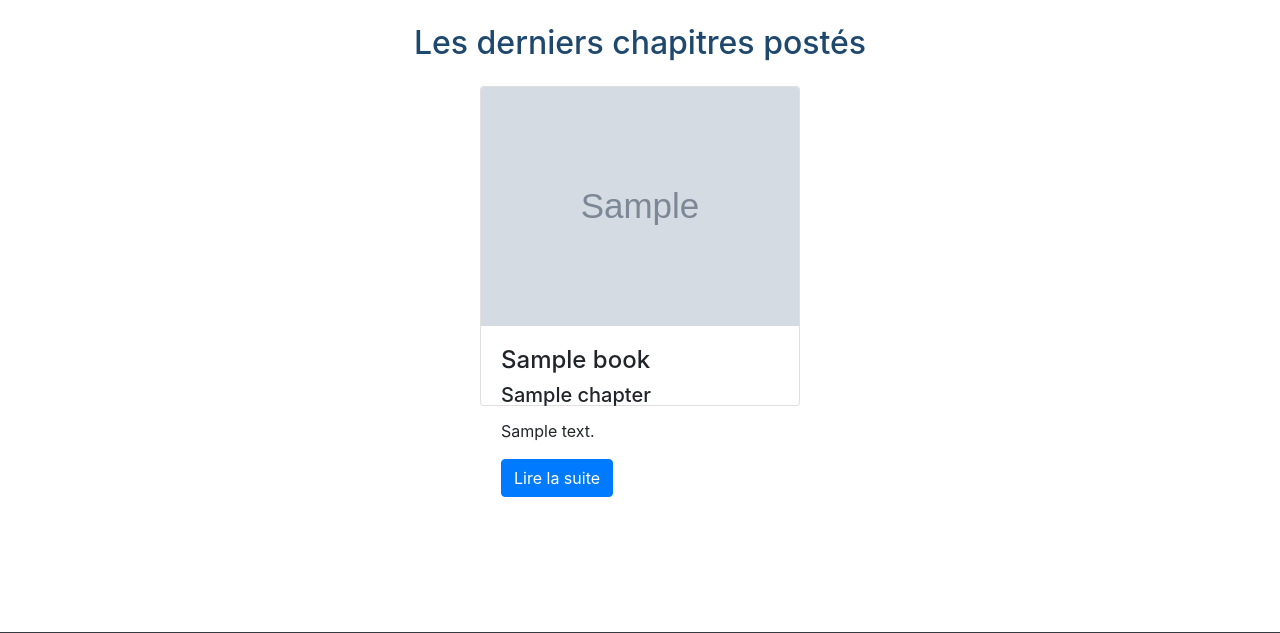
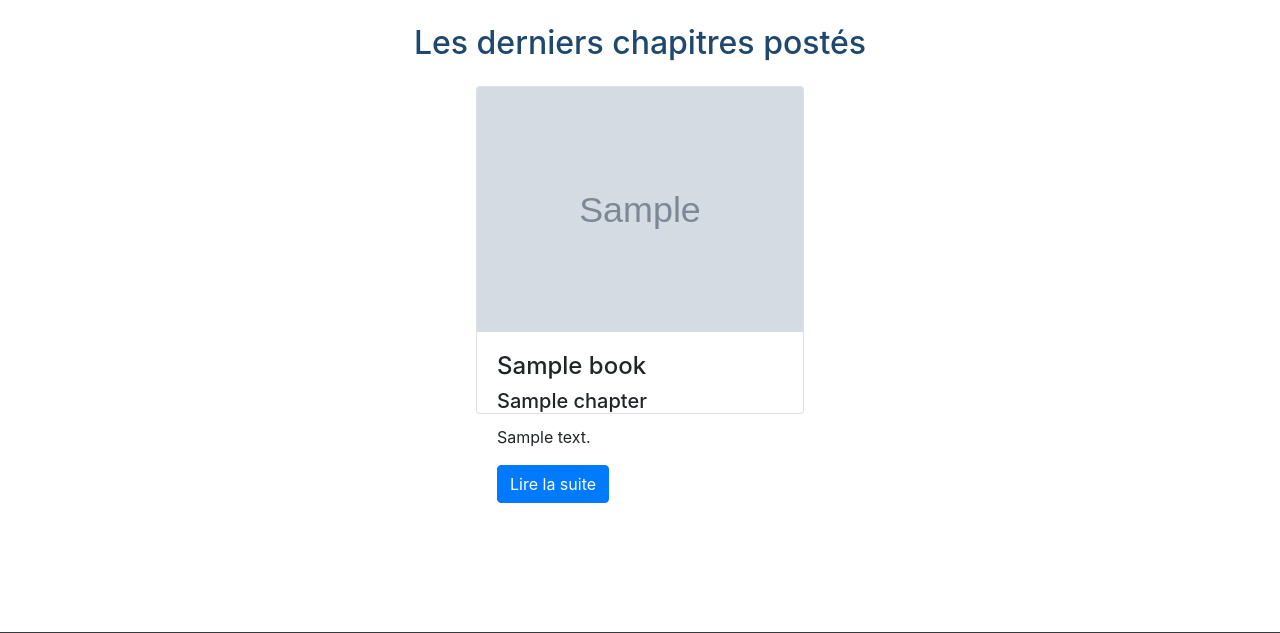
Before and after one commit to virginie-p/writer-blog, a PHP site: page / in a window 1280 px wide. Shown: the part 76-709 px from the top of the page. Run offline with PHP 8.4, Linux system fonts and the light colour scheme; tables that the repository leaves empty or names only in its code hold one stand-in row (values such as "Sample post"); grey boxes marked "Sample" are stand-in pictures; some libraries are stand-ins or nearby versions.

Commit message:
Correction bug d'affichage homepage front

```diff
--- a/view/front/homepageView.php
+++ b/view/front/homepageView.php
@@ -35,7 +35,7 @@
   <h2 class="row justify-content-center text-center mt-4">Les derniers chapitres postés</h2>
   <div class="row justify-content-center">
     <?php foreach($latest_chapters as $latest_chapter) { ?>
-      <div class="card m-3" style="width: 20rem; height:20rem">
+      <div class="card m-3" style="width: 20.5rem; height:20.5rem">
         <img src="public/images/chapters_images/<?=$latest_chapter->image()?>" class="card-img-top" alt="Image du chapitre intitulé <?=$latest_chapter->title()?>">
         <div class="card-body">
           <h4><?=$latest_chapter->book_title?></h4>
```
